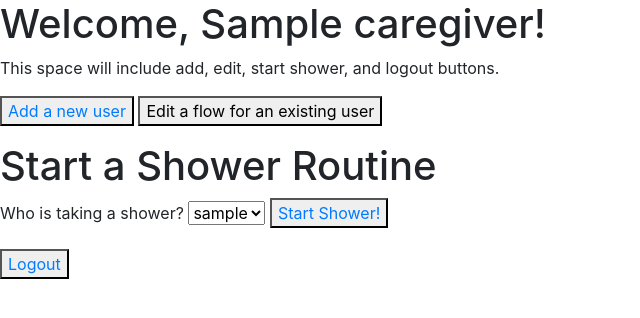
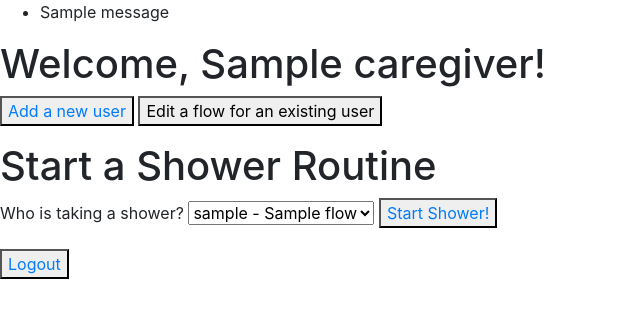
Before and after one commit to jbblanton/ShowerBuddy, a Flask app: page /dashboard in a window 1280 px wide. Shown: the top 318 px of the page, without its empty margins (0-640 px from the left). Run offline with Flask 2, Linux system fonts and the light colour scheme; a user stored in the database is signed in; tables that the repository leaves empty hold one stand-in row (values such as "Sample post"); one stand-in notice (Sample message) is shown; some libraries are stand-ins or nearby versions.

Commit message:
merge on 317fc0e

```diff
--- a/model.py
+++ b/model.py
@@ -60,7 +60,7 @@ class User(db.Model):
 
 
     caregiver = db.relationship('Caregiver')
-    flow = db.relationship('Flow')
+    flows = db.relationship('Flow')
 
     def __repr__(self):
         return f'<Client client_name={self.client_name} client_id={self.client_id} user_id={self.caregiver_id}>'
--- a/server.py
+++ b/server.py
@@ -61,6 +61,10 @@ def register_user():
         Check if caregiver info already exists
         else create both objects """
 
+    error = None
+
+    # If caregiver not logged in / brand new,
+    #   get info, create new caregiver, and log them in:
     if not current_user.is_authenticated:
 
         # Get Caregiver info from form:
@@ -76,33 +80,42 @@ def register_user():
 
         login_user(caregiver)
 
-
     if current_user.is_authenticated:
         caregiver = current_user
-
 
     # Create a user profile:
     name = request.form.get('user-name')
     user_name = name.capitalize()
     user_body = request.form.get('body')
+    flow = request.form.get('flow-name')
+    if flow == " " :
+        flow = 'daily'
+    flow_title = flow.lower()
 
-    new_user = crud.create_user(user_name, user_body, caregiver)
+    dupe = crud.prevent_duplicates(caregiver, user_name, user_body, flow_title)
 
+    if not dupe:
+        new_user = crud.create_user(user_name, user_body, caregiver)
 
-    # Create a flow:
-    activities = request.form.getlist('activity')
-    duration = int(request.form.get('duration'))
+        # Create a flow:
+        activities = request.form.getlist('activity')
+        duration = int(request.form.get('duration'))
 
-    new_flow = crud.create_flow(activities=activities, duration=duration, user=new_user)
+        new_flow = crud.create_flow(activities=activities, duration=duration, user=new_user, title=flow_title)
 
+        # Get the list of associated users for display on the dashboard:
+        users = caregiver.users
 
-    # Get the list of associated users for display on the dashboard:
-    users = caregiver.users
+        # Success alert to caregiver:
+        alert = crud.send_creation_alert(API_SID, AUTH, DEMO_PHONE)
 
-    # Success alert to caregiver:
-    alert = crud.send_creation_alert(API_SID, AUTH, DEMO_PHONE)
+        return redirect(url_for('caregiver_control_panel'))
 
-    return redirect(url_for('caregiver_control_panel'))
+    else:
+        error = 'Duplicate user'
+        flash('Oops! Looks like you already have a flow for this person.  If you\'re trying to create additional routines, give it a new name.')
+
+    return render_template('create_user.html', error=error)
 
 
 @app.route('/dashboard')
@@ -111,7 +124,7 @@ def caregiver_control_panel():
     """A page for a caregiver to
         -Add a new user
         -Add a new flow to existing user
-TO DO:  -Edit a flow/user
+        -Edit a flow/user
         -Start the shower for one of their users
         """
 
@@ -123,19 +136,22 @@ def log_in():
     """Log in a caregiver.
         Render Dashboard"""
 
-    email = request.form.get('cg-email')
-    password = request.form.get('cg-password')
+    error = None
 
-    active = model.Caregiver.check_if_registered(email)
+    if request.method == "POST":
+        email = request.form.get('cg-email')
+        password = request.form.get('cg-password')
 
-    if active and check_password_hash(active.password, password):
-        name = active.caregiver_name
-        users = active.users
-        login_user(active)
-        return redirect(url_for('caregiver_control_panel', cg_name=name, users=users))
-    else:
-        error = 'Invalid credentials.'
-        flash('Account not found.')
+        active = model.Caregiver.check_if_registered(email)
+
+        if active and check_password_hash(active.password, password):
+            name = active.caregiver_name
+            users = active.users
+            login_user(active)
+            return redirect(url_for('caregiver_control_panel', cg_name=name, users=users))
+        else:
+            error = 'Invalid credentials.'
+            flash('Account not found. Please try again, or create a new account!')
 
     return render_template('homepage.html', error=error)
 
@@ -166,11 +182,9 @@ def play_shower():
 TO DO:    Event listener for Snooze and Next buttons """
 
     if request.method == "POST":
-    # Get the user_id from the FE based on who's in the drop-down
-        user_id = int(request.form.get('user_id'))
 
-    # Send a user_id, receive a flow_id
-        flow_id = crud.get_users_flow_id(user_id)
+    # Get the flow_id from the FE based on who's in the drop-down:
+        flow_id = request.form.get('user_id')
 
     # Get a dictionary of activities for this flow
         activities = crud.create_shower(flow_id)
--- a/static/shower_flow.js
+++ b/static/shower_flow.js
@@ -1,3 +1,9 @@
+// Added via Bootstrap, to enable hover-over tool-tips:
+$(function () {
+  $('[data-toggle="tooltip"]').tooltip()
+})
+
+
 // For the ABOUT paragraph on the homepage:
 
 $("#about-button").on('click', function () {
@@ -31,7 +37,7 @@ $('#start-shower').on('click', (evt) => {
   evt.preventDefault();
 
   const formData = {
-    user_id : $("#user-name :selected").val(),
+    user_id : $("#flow-id :selected").val(),
     };
 
   $.post('/start_shower', formData, (response) => {
--- a/templates/base.html
+++ b/templates/base.html
@@ -10,6 +10,15 @@
 
     <title>      {% block title %}Shower Buddy{% endblock %}    </title>
 
+    {% with messages = get_flashed_messages() %}
+      {% if messages %}
+        <ul class=flashes>
+          {% for message in messages %}
+            <li>{{ message }}</li>
+          {% endfor %}
+        </ul>
+      {% endif %}
+    {% endwith %}
 
     {% block head %}{% endblock %}
   </head>
--- a/templates/create_user.html
+++ b/templates/create_user.html
@@ -8,7 +8,11 @@
   <form id="create-user-form" method="POST">
     {# Get basic info about user for USERS table #}
     <label for="user-name">User's Name:</label>
+
     <input id="user-name" type="text" name="user-name" required>
+    <label for="flow-name">Name for this shower routine:</label>
+    <input id="flow-name" type="text" data-toggle="tooltip" data-placement="right" title="Try something like 'Sunday', 'quick-wash', etc. to help you distinguish different routines for the same person.  Hint: the default is 'daily'" name="flow-name">
+
 
     <fieldset>
       <legend>User's body type:</legend>
@@ -56,6 +60,7 @@
         <label for="long">30</label>
     </fieldset>
 
+
 <br>
 
   {% if not current_user.is_authenticated %}
@@ -68,6 +73,7 @@
         <br>
       <label for="caregiver-phone">Cellphone number:</label>
         <input id="caregiver-phone" type="tel" name="caregiver-phone" pattern="[0-9]{3}-[0-9]{3}-[0-9]{4}" placeholder="123-555-1212">
+        <a href="#" data-toggle="tooltip" title="This app includes text alerts when a user presses the HELP button during a shower.">Why do we need this?</a>
         <br>
       <label for="caregiver-email">Email Address:</label>
         <input id="caregiver-email" type="email" name="caregiver-email" required>
--- a/templates/dashboard.html
+++ b/templates/dashboard.html
@@ -11,9 +11,6 @@
 
   <h1 class="start-shower">Welcome, {{ current_user.caregiver_name.capitalize() }}!</h1>
 
-  <p class="start-shower">This space will include add, edit, start shower, and logout buttons.
-</p>
-
   <button class="start-shower" id="new-user"><a href="/create_user">Add a new user</a></button>
 
   <button class="start-shower" id="edit-flow">Edit a flow for an existing user</button>
@@ -22,16 +19,17 @@
     <h1 class="start-shower">Start a Shower Routine</h1>
 
     <form form action="/start_shower" method="POST" class="start-shower">
-      <label class="start-shower" for="user-name">Who is taking a shower?</label>
-      <select class="start-shower" id="user-name" name="select">
 
+      <label class="start-shower" for="flow-id">Who is taking a shower?</label>
+      <select class="start-shower" id="flow-id" name="select">
         {% for user in current_user.users %}
+          {% for flows in user.flows %}
+              <option class="start-shower" value="{{flows.flow_id}}">{{user.user_name}} - {{flows.title}}
+              </option>
+          {% endfor %}
+        {% endfor %}
+      </select>
 
-          <option class="start-shower" value="{{user.user_id}}">{{user.user_name}}
-
-          </option>
-      {% endfor %}
-    </select>
 
     <button type="submit" class="start-shower" id="start-shower" value="start-shower">
     <a href="/start_shower">Start Shower!</a></button>
```
Also changed, not shown: crud.py (+42 -27 lines).
